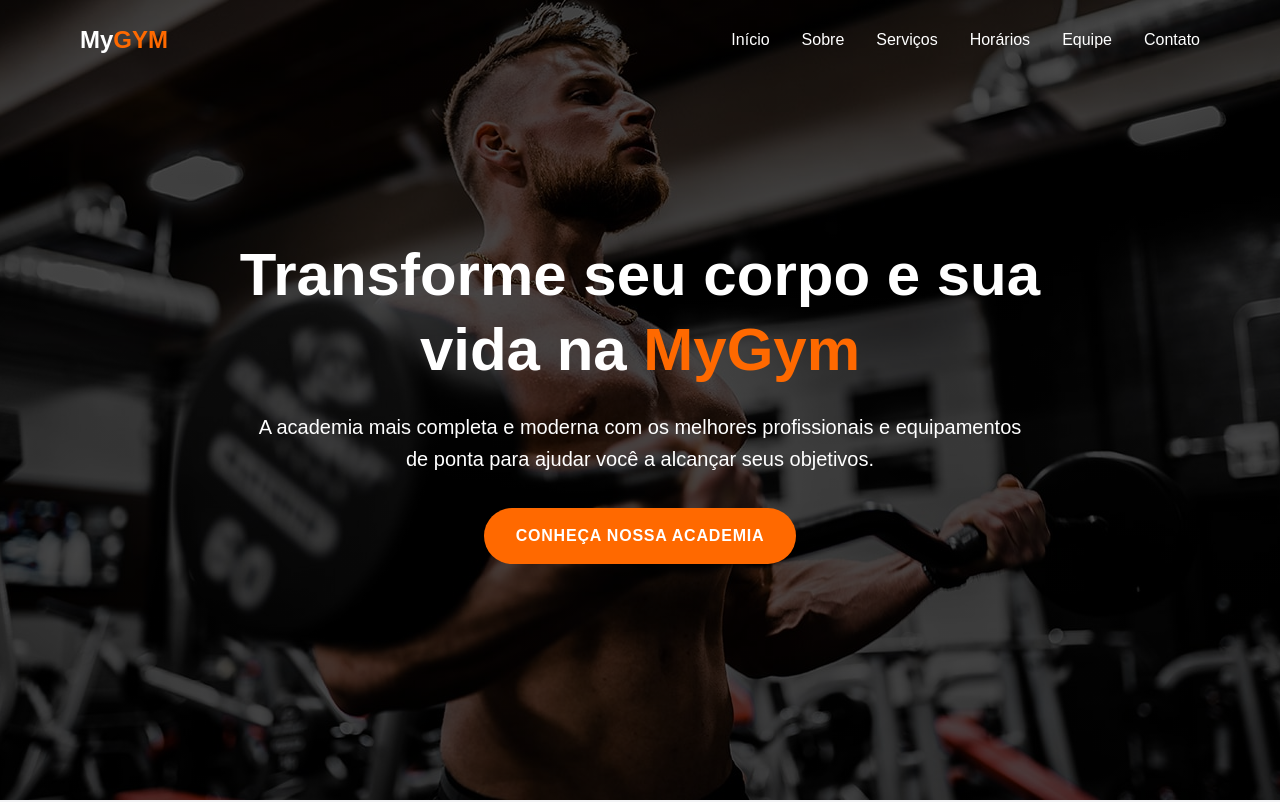
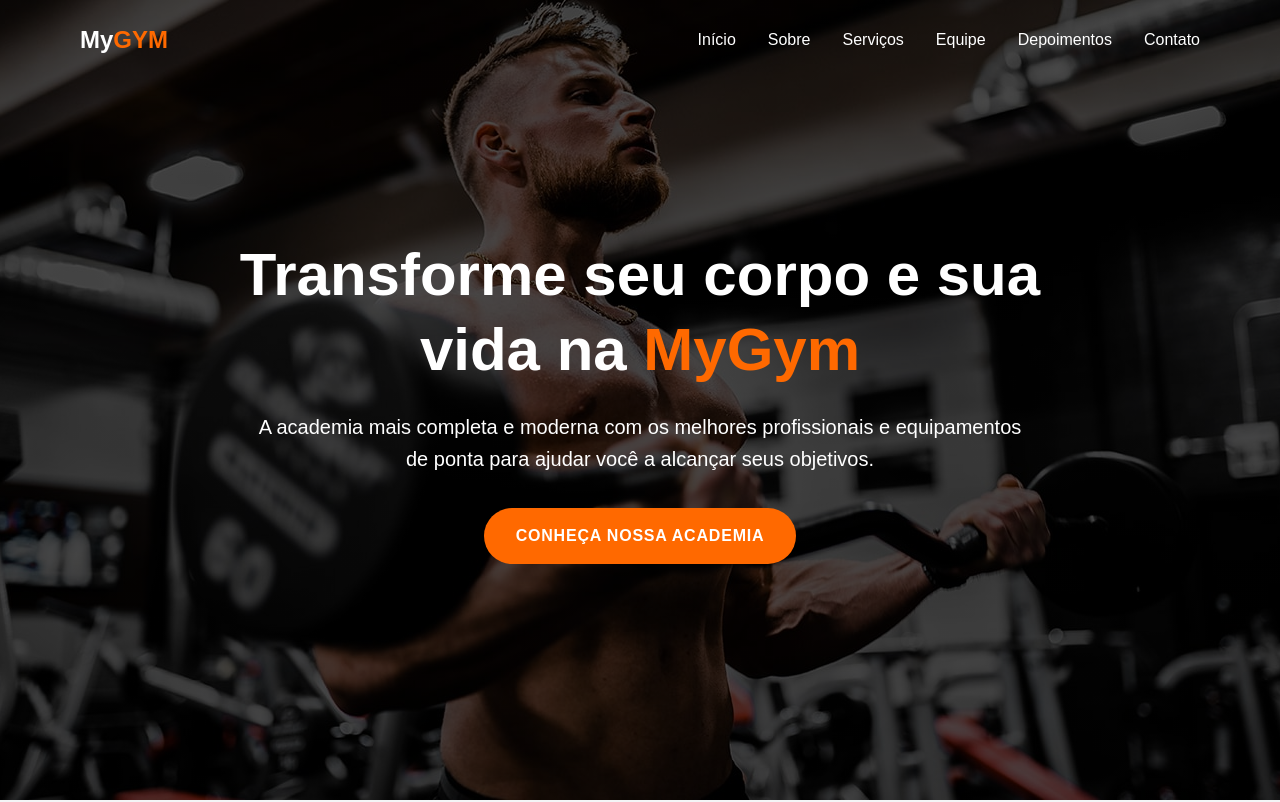
Before and after one commit to Raullize/my-gym, a Next.js app: page / in a window 1280 px wide. Shown: the top 802 px of the page. Built offline with nearby package versions, Linux system fonts and the light colour scheme.

Commit message:
feat(components): update navigation and contact info in header and footer
- Add new "Contato" link to footer navigation
- Update address and phone numbers to Porto Alegre location
- Reorder navigation items in header (Equipe, Depoimentos, Contato)

```diff
--- a/src/components/Footer.tsx
+++ b/src/components/Footer.tsx
@@ -75,6 +75,12 @@ export default function Footer() {
                   Depoimentos
                 </a>
               </li>
+
+              <li>
+                <a href="#contato" className="text-gray-300 hover:text-white transition-colors duration-200">
+                  Contato
+                </a>
+              </li>
             </ul>
           </div>
 
@@ -85,17 +91,16 @@ export default function Footer() {
               <div className="flex items-start">
                 <MapPin className="text-orange-500 mr-3 mt-1 flex-shrink-0" size={18} />
                 <div>
-                  <p className="text-gray-300">Rua das Flores, 123</p>
-                  <p className="text-gray-300">Centro - São Paulo/SP</p>
-                  <p className="text-gray-300">CEP: 01234-567</p>
+                  <p className="text-gray-300">Porto Alegre, RS</p>
+                  <p className="text-gray-300">Brasil</p>
                 </div>
               </div>
 
               <div className="flex items-center">
                 <Phone className="text-orange-500 mr-3 flex-shrink-0" size={18} />
                 <div>
-                  <p className="text-gray-300">(11) 9999-9999</p>
-                  <p className="text-gray-300">(11) 3333-3333</p>
+                  <p className="text-gray-300">(51) 9999-9999</p>
+                  <p className="text-gray-300">(51) 3333-3333</p>
                 </div>
               </div>
 
--- a/src/components/Header.tsx
+++ b/src/components/Header.tsx
@@ -77,15 +77,6 @@ export default function Header() {
               </li>
               <li>
                 <button
-                  onClick={() => scrollToSection('calendario')}
-                  className="text-white font-medium hover:text-orange-500 transition-colors duration-300 relative group"
-                >
-                  Horários
-                  <span className="absolute bottom-[-5px] left-0 w-0 h-0.5 bg-orange-500 transition-all duration-300 group-hover:w-full"></span>
-                </button>
-              </li>
-              <li>
-                <button
                   onClick={() => scrollToSection('equipe')}
                   className="text-white font-medium hover:text-orange-500 transition-colors duration-300 relative group"
                 >
@@ -93,6 +84,16 @@ export default function Header() {
                   <span className="absolute bottom-[-5px] left-0 w-0 h-0.5 bg-orange-500 transition-all duration-300 group-hover:w-full"></span>
                 </button>
               </li>
+              <li>
+                <button
+                  onClick={() => scrollToSection('depoimentos')}
+                  className="text-white font-medium hover:text-orange-500 transition-colors duration-300 relative group"
+                >
+                  Depoimentos
+                  <span className="absolute bottom-[-5px] left-0 w-0 h-0.5 bg-orange-500 transition-all duration-300 group-hover:w-full"></span>
+                </button>
+              </li>
+
               <li>
                 <button
                   onClick={() => scrollToSection('contato')}
@@ -172,20 +173,21 @@ export default function Header() {
                 </li>
                 <li>
                   <button
-                    onClick={() => scrollToSection('calendario')}
-                    className="text-white text-xl font-medium hover:text-orange-500 transition-colors duration-300 block w-full text-left"
-                  >
-                    Horários
-                  </button>
-                </li>
-                <li>
-                  <button
                     onClick={() => scrollToSection('equipe')}
                     className="text-white text-xl font-medium hover:text-orange-500 transition-colors duration-300 block w-full text-left"
                   >
                     Equipe
                   </button>
                 </li>
+                <li>
+                  <button
+                    onClick={() => scrollToSection('depoimentos')}
+                    className="text-white text-xl font-medium hover:text-orange-500 transition-colors duration-300 block w-full text-left"
+                  >
+                    Depoimentos
+                  </button>
+                </li>
+
                 <li>
                   <button
                     onClick={() => scrollToSection('contato')}
```
